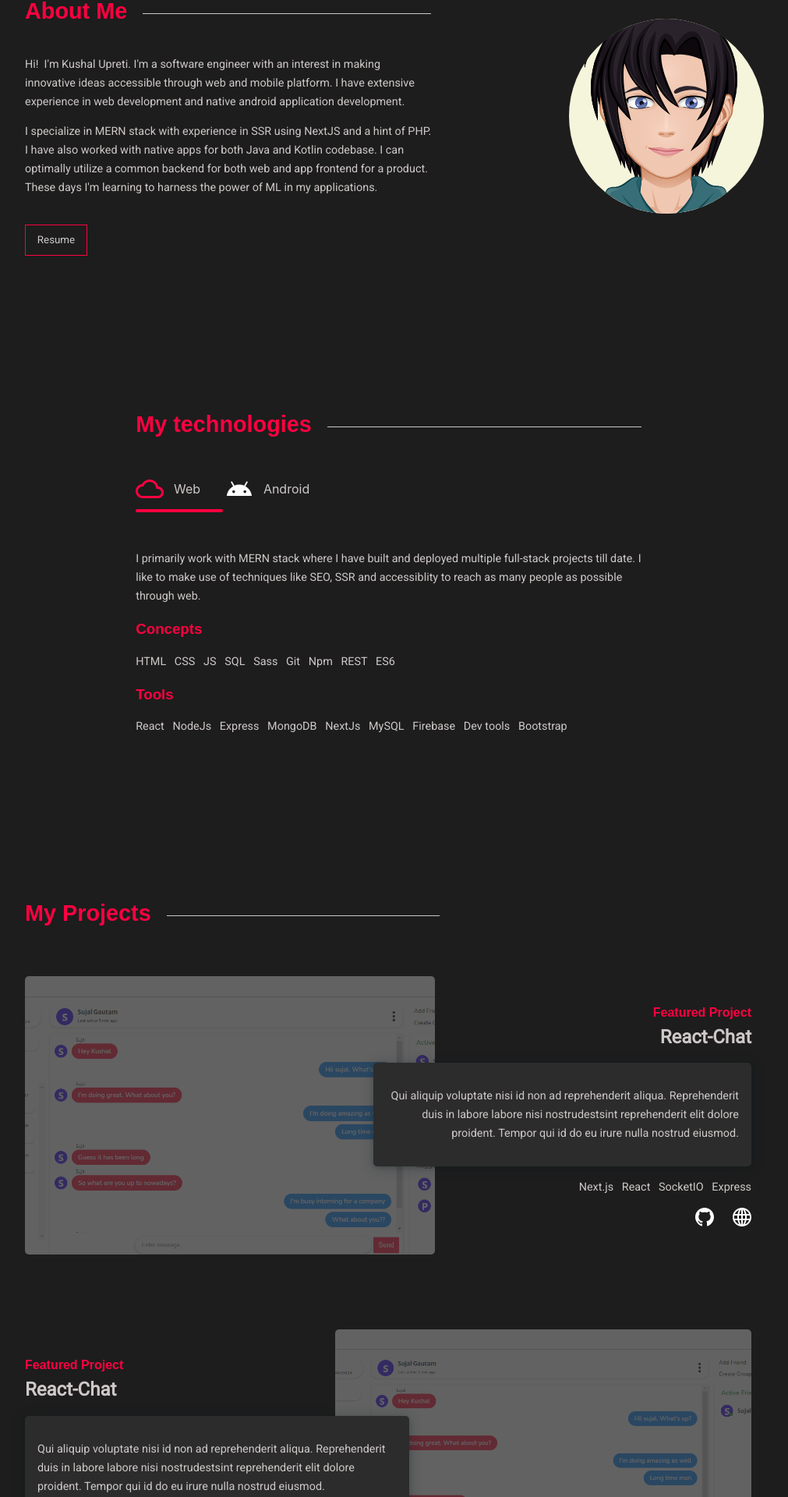
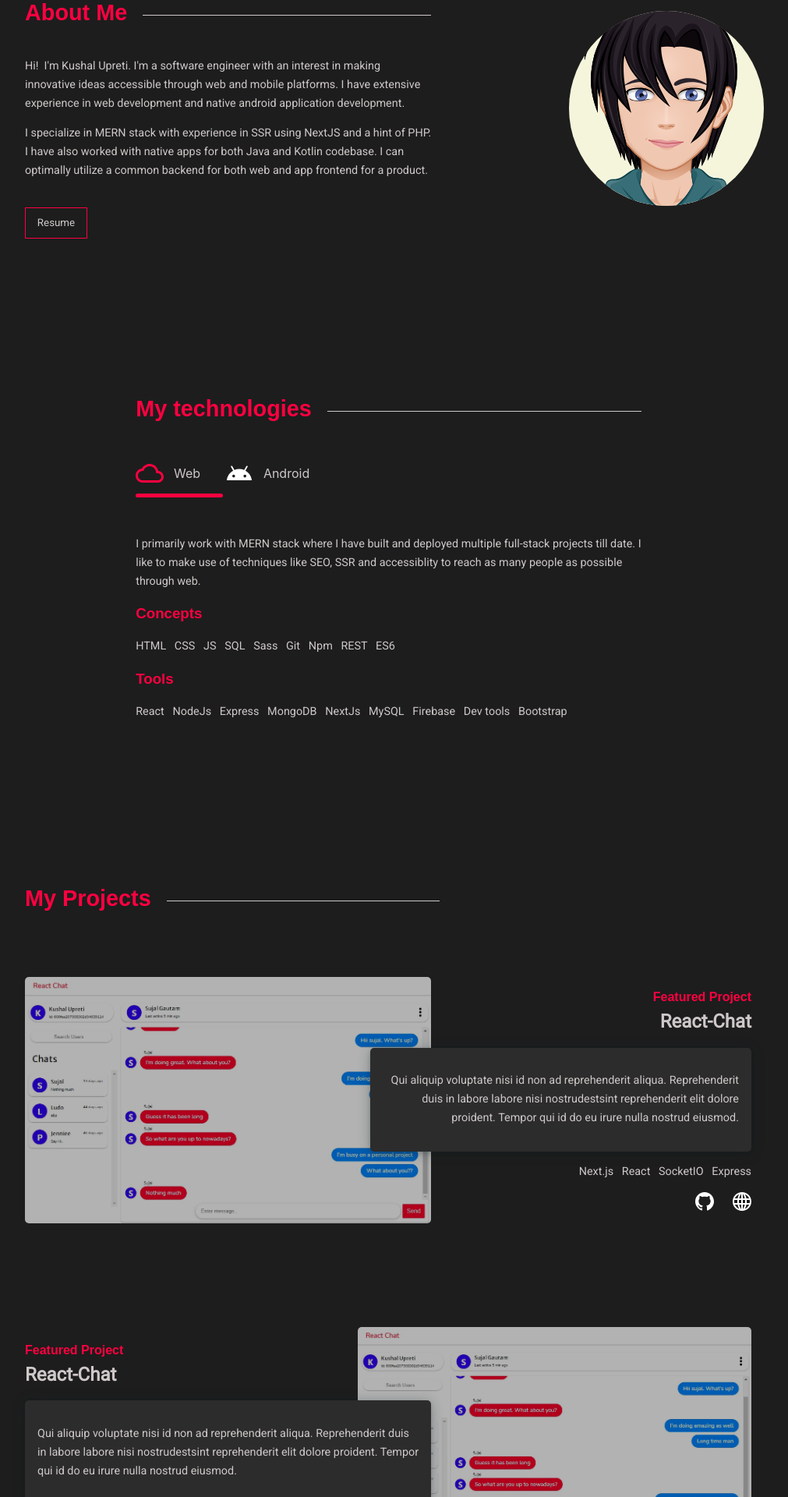
Before and after one commit to KushalUpreti/Portfolio, a Next.js app: page / in a window 1280 px wide. Shown: the part 826-2746 px from the top of the page at 78% size, without its empty margins (158-1169 px from the left). Built offline with nearby package versions, Linux system fonts and the light colour scheme; a web font is replaced by a local one.

Commit message:
Updated projects section

```diff
--- a/react/component/Project/Project.module.css
+++ b/react/component/Project/Project.module.css
@@ -81,14 +81,20 @@
   }
 
   .project_li > .project_image {
-    display: block;
+    display: flex;
+    align-items: center;
+    cursor: pointer;
+    z-index: -1;
   }
 
   .project_li > .project_image > img {
-    min-height: 100%;
-    min-width: 100%;
+    filter: brightness(0.7);
+    transition: all var(--transition-duration) ease;
     border-radius: 5px;
-    object-fit: cover;
+  }
+
+  .project_image:hover img {
+    filter: brightness(1);
   }
   .project_li > .project_text > h4 {
     color: var(--heading-color);
@@ -111,7 +117,6 @@
     border-radius: 5px;
     box-shadow: rgba(14, 30, 37, 0.12) 0px 2px 4px 0px,
       rgba(14, 30, 37, 0.32) 0px 2px 16px 0px;
-    z-index: 7;
   }
 
   /* The following css below is odd even specific */
--- a/react/container/TabLayout/TabLayout.js
+++ b/react/container/TabLayout/TabLayout.js
@@ -42,8 +42,8 @@
                 </>
                 :
                 <>
-                    <p>I love building native apps because of their performance and greater customizability. With nearly half of the internet
-                        usage being through android handhelds, Android is an amazing platform to bring your ideas to life.
+                    <p>I love building native android apps because of their performance and greater customizability. With the majority of internet
+                        usage being through android handhelds, it is an amazing platform to bring your ideas to life.
                     </p>
                     <h3>Concepts</h3>
                     <p>Java, &nbsp; Kotlin, &nbsp; MVVM, &nbsp; Dependency Injection, &nbsp; JUnit Testing,	&nbsp; Deployment</p>
--- a/react/sections/About/About.js
+++ b/react/sections/About/About.js
@@ -18,12 +18,11 @@
                 </h2>
                 <p>
                     Hi! &nbsp;I&apos;m Kushal Upreti. I&apos;m a software engineer with an interest in making innovative ideas accessible through
-                    web and mobile platform. I have extensive experience in web development and native android application development.
+                    web and mobile platforms. I have extensive experience in web development and native android application development.
                 </p>
                 <p ref={aboutRef}>
                     I specialize in MERN stack with experience in SSR using NextJS and a hint of PHP. I have also worked with native apps for both
-                    Java and Kotlin codebase. I can optimally utilize a common backend for both web and app frontend for a product. These days I'm
-                    learning to harness the power of ML in my applications.
+                    Java and Kotlin codebase. I can optimally utilize a common backend for both web and app frontend for a product.
                 </p>
                 <Button
                     click={() => { window.open('/assets/Resume.pdf', '_blank') }}
--- a/react/sections/Projects/Projects.js
+++ b/react/sections/Projects/Projects.js
@@ -13,7 +13,7 @@
         </h2>
         <ul>
             <Project
-                image_src="/assets/react-chat.png"
+                image_src="/assets/ReactChat.jpeg"
                 title="React-Chat"
                 project_link="https://github.com/KushalUpreti/React-Chat"
                 project_desc={"Qui aliquip voluptate nisi id non ad reprehenderit aliqua. Reprehenderit duis in labore labore nisi nostrud" +
@@ -23,7 +23,7 @@
             />
 
             <Project
-                image_src="/assets/react-chat.png"
+                image_src="/assets/ReactChat.jpeg"
                 title="React-Chat"
                 project_link="https://github.com/KushalUpreti/React-Chat"
                 project_desc={"Qui aliquip voluptate nisi id non ad reprehenderit aliqua. Reprehenderit duis in labore labore nisi nostrud" +
@@ -33,7 +33,7 @@
             />
 
             <Project
-                image_src="/assets/react-chat.png"
+                image_src="/assets/ReactChat.jpeg"
                 title="React-Chat"
                 project_link="https://github.com/KushalUpreti/React-Chat"
                 project_desc={"Qui aliquip voluptate nisi id non ad reprehenderit aliqua. Reprehenderit duis in labore labore nisi nostrud" +
@@ -43,7 +43,7 @@
             />
 
             <Project
-                image_src="/assets/react-chat.png"
+                image_src="/assets/ReactChat.jpeg"
                 title="React-Chat"
                 project_link="https://github.com/KushalUpreti/React-Chat"
                 project_desc={"Qui aliquip voluptate nisi id non ad reprehenderit aliqua. Reprehenderit duis in labore labore nisi nostrud" +
```
Also changed, not shown: public/assets/ReactChat.jpeg (added), public/assets/SpotifyProfile.png (added).
